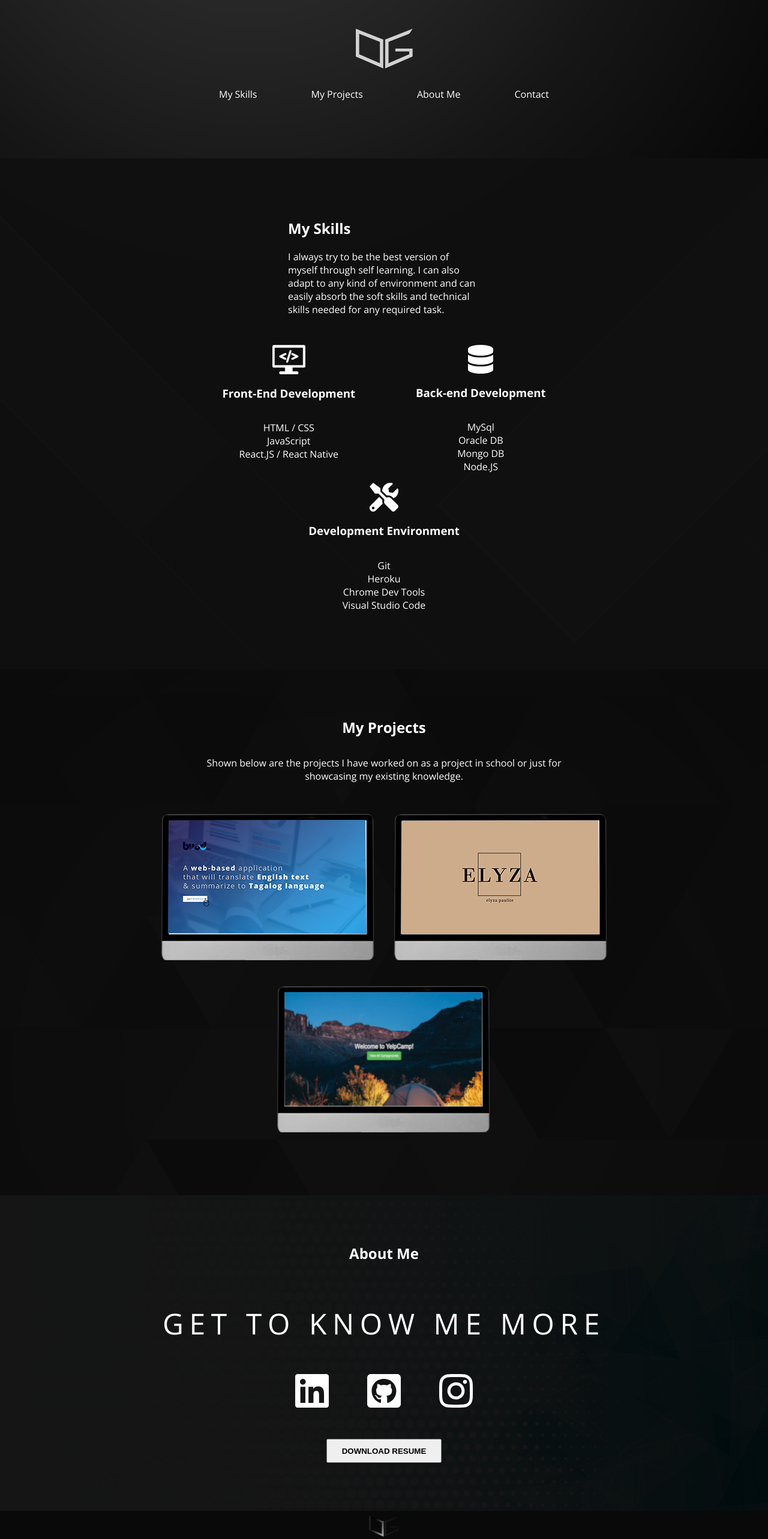
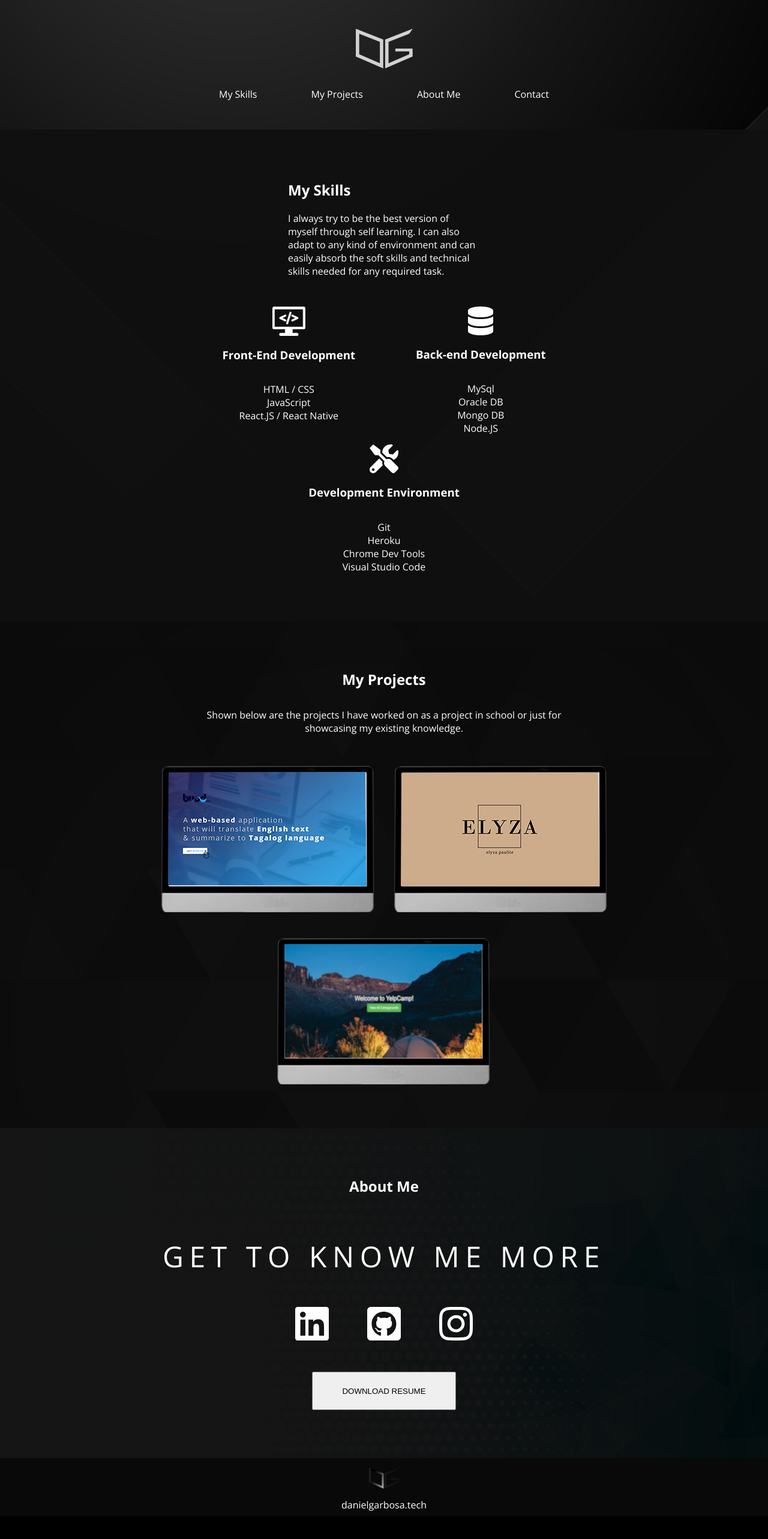
Before and after one commit to linead96/my-portfolio-in-react, a React (Create React App) app: page /home in a window 1280 px wide. Shown: the top 2566 px of the page at 60% size. After the commit the page ends 2528 px from the top, so only its background shows below. Built offline with nearby package versions, Linux system fonts and the light colour scheme.

Commit message:
added aesthetics changes

```diff
--- a/src/containers/Welcome/Welcome.js
+++ b/src/containers/Welcome/Welcome.js
@@ -12,7 +12,7 @@ render() {
     return(
         <div id="index-container">
         <div id="index-header">
-                <img src={headerLogo} alt="alt-logo"/>
+                <img src={headerLogo} alt="Daniel Garbosa"/>
                 <h1>Daniel Garbosa</h1>
                 <button onClick={this.handleButtonClick}>Know Me More</button>
         </div>
--- a/src/containers/style.css
+++ b/src/containers/style.css
@@ -42,16 +42,21 @@ body{
 }
 
 #index-header button{
-    height: 4vh;
-    width: 15rem;
+    height: 4rem;
+    width: 16rem;
     margin-top: 1.5rem;
     border: 0px;
     background-color: white;
     text-transform: uppercase;
     font-family: "Courier";
-    font-weight: 800;
+    font-weight: 300;
     font-family: "Open Sans";
     letter-spacing: 0.2rem;
+    padding: 1.5em 3em;
+}
+
+#index-header button:hover{
+    font-weight: 800;
 }
 
 /* Home Page : Header */
@@ -75,7 +80,7 @@ body{
 
 #nav-header-container nav{
     width: 50%;
-    margin-bottom: 5rem;
+    margin-bottom: 2rem;
 }
 
 #nav-header-container ul{
@@ -83,6 +88,10 @@ body{
     display: flex;
     justify-content: space-around;
     padding: 0;
+}
+
+#nav-header-container li:hover{
+    text-decoration: underline;
 }
 
 #nav-header a{
@@ -95,7 +104,7 @@ body{
 #my-skills{
     background-image: url("../assets/imgs/my-skills-bg.png");
     background-size: cover;
-    padding: 5rem 20rem;
+    padding: 4rem 20rem;
 }
 
 #my-skills-div{
@@ -166,7 +175,7 @@ body{
     flex-wrap: wrap;
     justify-content: center;
     margin: 0 15rem;
-    padding-bottom: 5rem;
+    padding-bottom: 3rem;
 }
 
 #my-projects-grid > div{
@@ -202,12 +211,17 @@ body{
 }
 
 #about-me button{
-    width: 12rem;
-    height: 2.5rem;
+    width: 15rem;
+    height: 4rem;
     margin-top: 3rem;
     margin-bottom: 5rem;
     text-transform: uppercase;
-    font-weight: 600;
+    font-weight: 300;
+    padding: 1em 1em;
+}
+
+#about-me button:hover{
+    font-weight: 800;
 }
 
 /* Home Page : Footer */
@@ -223,12 +237,13 @@ body{
 }
 
 #footer img{
-    margin: 0.5em 0;
+    margin: 1em 0;
     width: 50px;
 }
 
 #footer p{
     margin: 0;
+    margin-bottom: 0.5em;
 }
 
 @media only screen and (max-width: 1024px){
@@ -237,6 +252,9 @@ body{
     }
     #my-skills{
         padding: 0;
+    }
+    #my-skills h2{
+        padding-top: 3rem;
     }
     #my-skills-description {
         width: 80%;
```
